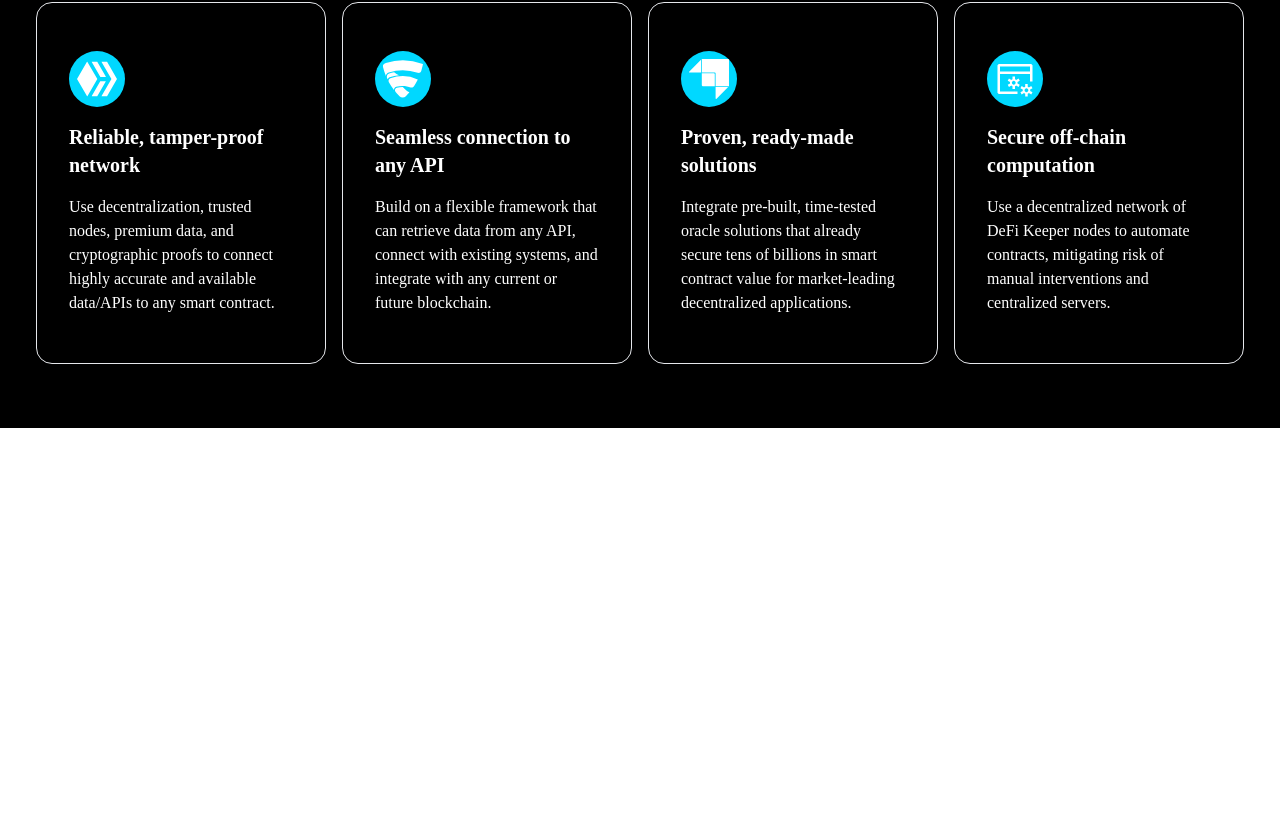
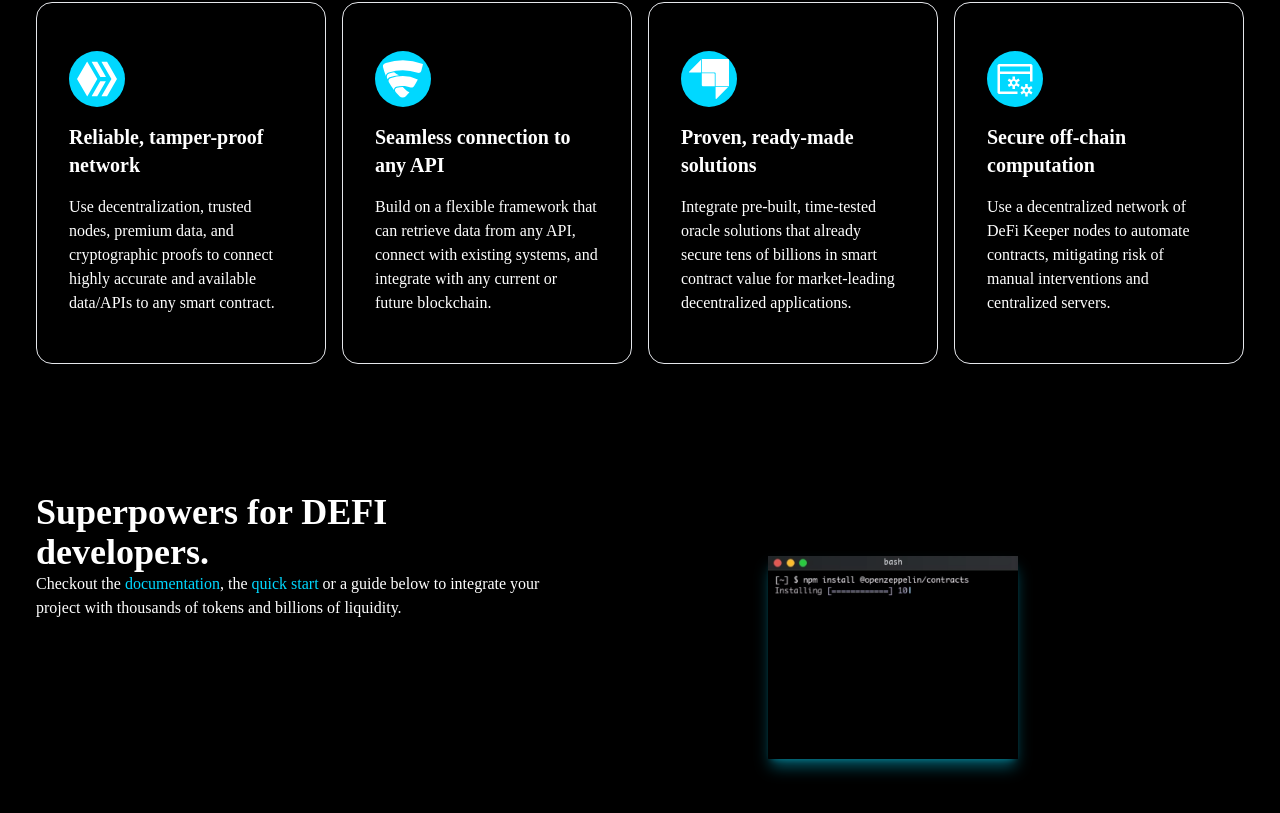
Before and after one commit to IvanHerrera2000/website-react-tailwind, a React (Create React App) app in the folder client/: page / in a window 1280 px wide. Shown: the part 1032-1845 px from the top of the page. Before the commit the page ends 1460 px from the top, so only its background shows below. Built offline with nearby package versions, Linux system fonts and the light colour scheme.

Commit message:
Developers component

```diff
--- a/client/src/App.js
+++ b/client/src/App.js
@@ -1,5 +1,6 @@
 import React from "react";
 import About from "./components/About";
+import Developers from "./components/Developers";
 import Hero from "./components/Hero";
 import Navbar from "./components/Navbar";
 
@@ -9,6 +10,7 @@
       <Navbar />
       <Hero />
       <About />
+      <Developers />
     </div>
   );
 };
--- /dev/null
+++ b/client/src/components/Developers.js
@@ -0,0 +1,29 @@
+import React from "react";
+import terminal from "../assets/terminal.png";
+
+const Developers = () => {
+  return (
+    <div className="w-full text-white bg-black">
+      <div className="max-w-[1240px] mx-auto px-4 py-16 md:flex">
+        <div>
+          <h1>Superpowers for DEFI developers.</h1>
+          <p>
+            Checkout the <span className="blue">documentation</span>, the{" "}
+            <span className="blue">quick start</span> or a guide below to
+            integrate your project with thousands of tokens and billions of
+            liquidity.
+          </p>
+        </div>
+        <div className="flex justify-center w-full py-16">
+          <img
+            className="max-w-[250px] shadow-lg shadow-cyan-500/50"
+            src={terminal}
+            alt="/"
+          />
+        </div>
+      </div>
+    </div>
+  );
+};
+
+export default Developers;
```
Also changed, not shown: client/src/assets/terminal.png (added).
